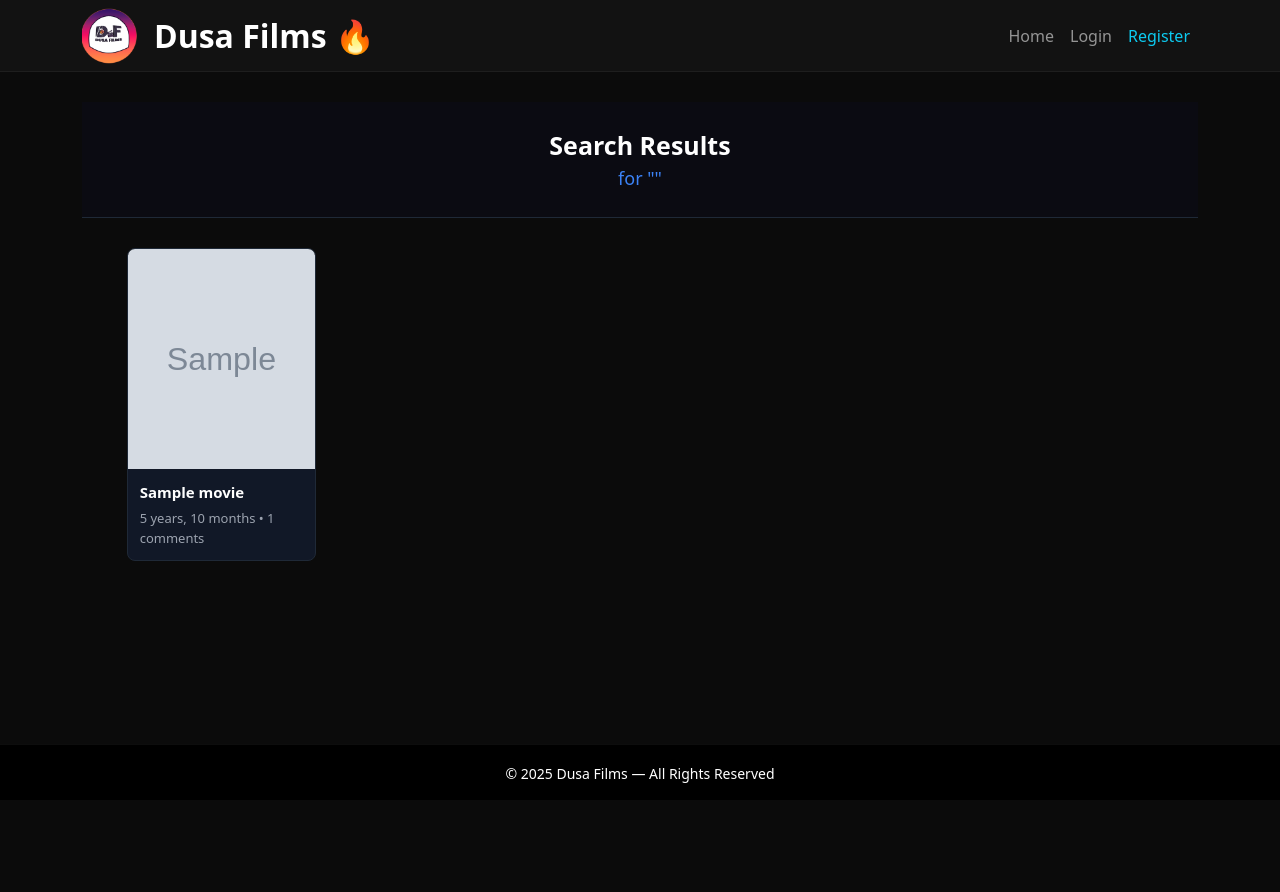
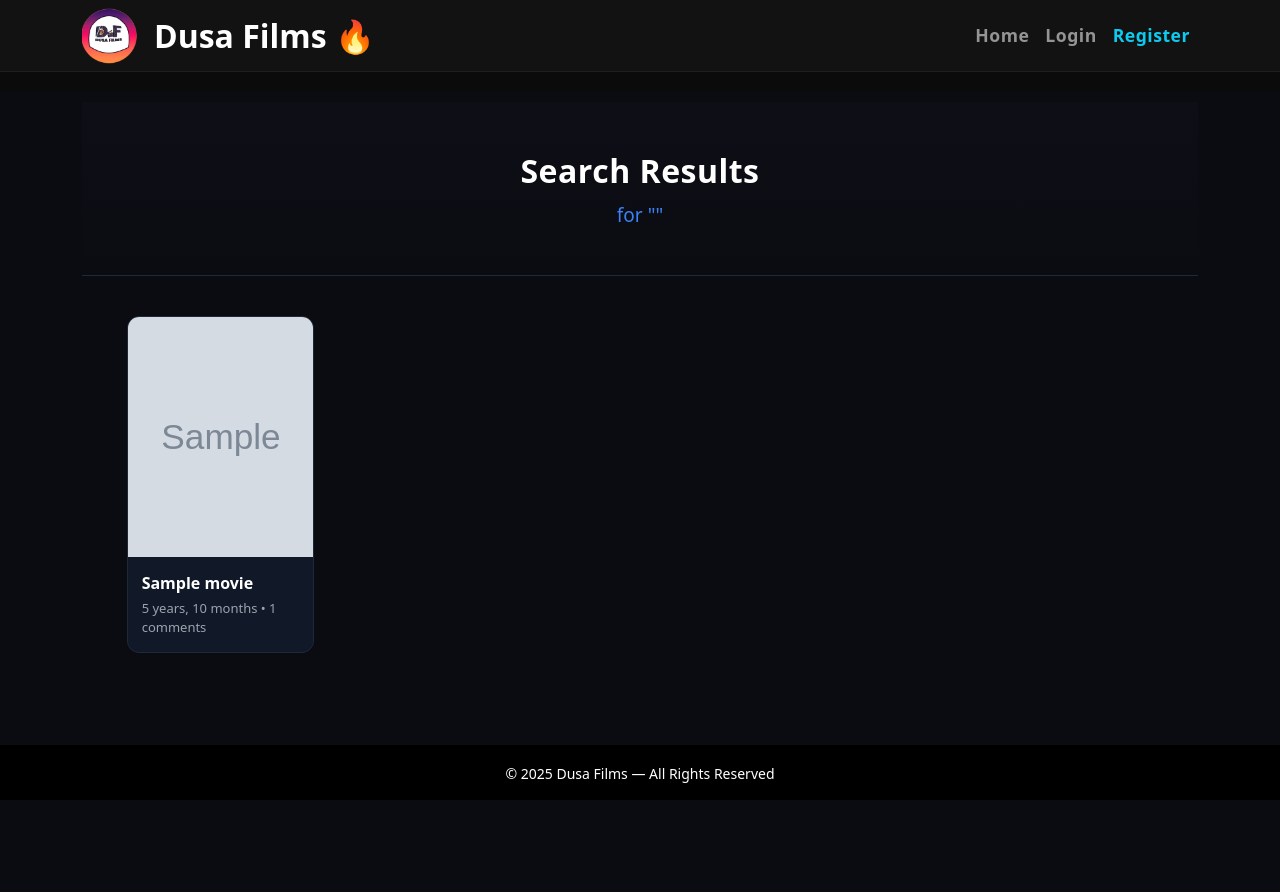
Before and after one commit to engineerblack95/dusafilms, a Django app: page /search/ in a window 1280 px wide. Run offline with Django 5.2, Linux system fonts and the light colour scheme; tables that the repository leaves empty hold one stand-in row (values such as "Sample post"); grey boxes marked "Sample" are stand-in pictures; some libraries are stand-ins or nearby versions.

Commit message:
Updated code

```diff
--- a/movies/templates/movies/base.html
+++ b/movies/templates/movies/base.html
@@ -56,12 +56,17 @@
             font-weight: 900;
         }
 
+        /* MAKE NAV LINKS BIGGER + BOLD (requested) */
+        .nav-link-strong {
+            font-weight: 700 !important;
+            font-size: 1.1rem;
+            letter-spacing: 0.5px;
+        }
+
         /* PAGE SPACING */
         main.container {
             margin-top: calc(var(--nav-height) + 20px);
             padding-top: 10px;
-
-            /* FIX: add enough bottom padding for fixed footer */
             padding-bottom: calc(var(--footer-height) + 30px);
             min-height: calc(100vh - var(--nav-height) - var(--footer-height));
         }
@@ -113,14 +118,14 @@
 
                 <!-- HOME -->
                 <li class="nav-item">
-                    <a class="nav-link" href="{% url 'movies:home' %}">Home</a>
+                    <a class="nav-link nav-link-strong" href="{% url 'movies:home' %}">Home</a>
                 </li>
 
                 {% if user.is_authenticated %}
 
                     <!-- DASHBOARD -->
                     <li class="nav-item">
-                        <a class="nav-link" href="{% url 'accounts:dashboard' %}">Dashboard</a>
+                        <a class="nav-link nav-link-strong" href="{% url 'accounts:dashboard' %}">Dashboard</a>
                     </li>
 
                     {% if user.is_superuser %}
@@ -143,12 +148,12 @@
 
                     <!-- LOGIN -->
                     <li class="nav-item">
-                        <a class="nav-link" href="{% url 'accounts:otp_login' %}">Login</a>
+                        <a class="nav-link nav-link-strong" href="{% url 'accounts:otp_login' %}">Login</a>
                     </li>
 
                     <!-- REGISTER -->
                     <li class="nav-item">
-                        <a class="nav-link text-info" href="{% url 'accounts:register' %}">Register</a>
+                        <a class="nav-link nav-link-strong text-info" href="{% url 'accounts:register' %}">Register</a>
                     </li>
 
                 {% endif %}
--- a/movies/templates/movies/search.html
+++ b/movies/templates/movies/search.html
@@ -4,67 +4,78 @@
 {% block content %}
 
 <style>
+    body { background: #0b0b12; color: white; }
+
+    /* HEADER */
     .search-header {
-        background: #0b0b12;
-        padding: 25px 20px;
+        padding: 45px 20px;
         text-align: center;
         color: white;
         border-bottom: 1px solid #1f2937;
+        background: linear-gradient(to bottom, #0e0e16, #0b0b12);
     }
 
     .search-title {
-        font-size: 25px;
-        font-weight: bold;
+        font-size: 32px;
+        font-weight: 700;
+        letter-spacing: 0.5px;
     }
 
     .query-text {
         color: #3b82f6;
-        font-size: 18px;
+        font-size: 19px;
+        margin-top: 6px;
     }
 
+    /* MAIN WRAPPER */
     .container-search {
         width: 92%;
-        max-width: 1400px;
+        max-width: 1500px;
         margin: auto;
-        padding: 30px 0;
+        padding: 40px 0 60px;
     }
 
+    /* GRID */
     .grid {
         display: grid;
-        gap: 20px;
-        grid-template-columns: repeat(auto-fill, minmax(160px, 1fr));
+        gap: 22px;
+        grid-template-columns: repeat(auto-fill, minmax(180px, 1fr));
     }
 
+    /* MOVIE CARD */
     .movie-card {
+        position: relative;
         background: #111827;
-        border-radius: 8px;
+        border-radius: 12px;
         overflow: hidden;
-        transition: 0.2s ease;
+        transition: 0.25s;
         border: 1px solid #1f2937;
-        color: #fff;
         text-decoration: none;
+        color: white;
+        cursor: pointer;
     }
 
     .movie-card:hover {
-        transform: scale(1.04);
+        transform: translateY(-6px);
         border-color: #3b82f6;
+        box-shadow: 0 0 12px #3b82f6aa;
     }
 
     .movie-thumb {
         width: 100%;
-        height: 220px;
+        height: 240px;
         object-fit: cover;
         background: black;
     }
 
     .movie-info {
-        padding: 12px;
+        padding: 14px;
     }
 
     .movie-title {
-        font-size: 15px;
-        font-weight: bold;
-        margin-bottom: 6px;
+        font-size: 16px;
+        font-weight: 600;
+        margin-bottom: 4px;
     }
 
     .movie-meta {
@@ -72,23 +83,37 @@
         font-size: 13px;
     }
 
+    /* EMPTY STATE */
     .empty-box {
+        text-align: center;
+        padding: 80px 20px;
+        color: #9ca3af;
         font-size: 20px;
-        color: #9ca3af;
-        text-align: center;
-        padding: 50px;
+        animation: fadeIn 0.5s ease-out;
+    }
+
+    .empty-emoji {
+        font-size: 50px;
+        margin-bottom: 15px;
+        display: block;
+        opacity: 0.7;
+    }
+
+    @keyframes fadeIn {
+        from { opacity: 0; transform: translateY(10px); }
+        to { opacity: 1; transform: translateY(0); }
     }
 </style>
 
 
-<!-- SEARCH HEADER -->
+<!-- HEADER -->
 <div class="search-header">
     <div class="search-title">Search Results</div>
     <div class="query-text">for "{{ q }}"</div>
 </div>
 
 
-<!-- SEARCH RESULTS -->
+<!-- RESULTS -->
 <div class="container-search">
 
     {% if results %}
@@ -115,8 +140,9 @@
 
     {% else %}
         <div class="empty-box">
-            No movies found for your search.
-            Try another keyword 🔎
+            <span class="empty-emoji">🔍</span>
+            No movies found for your search.<br>
+            Try a different keyword.
         </div>
     {% endif %}
 </div>
```
